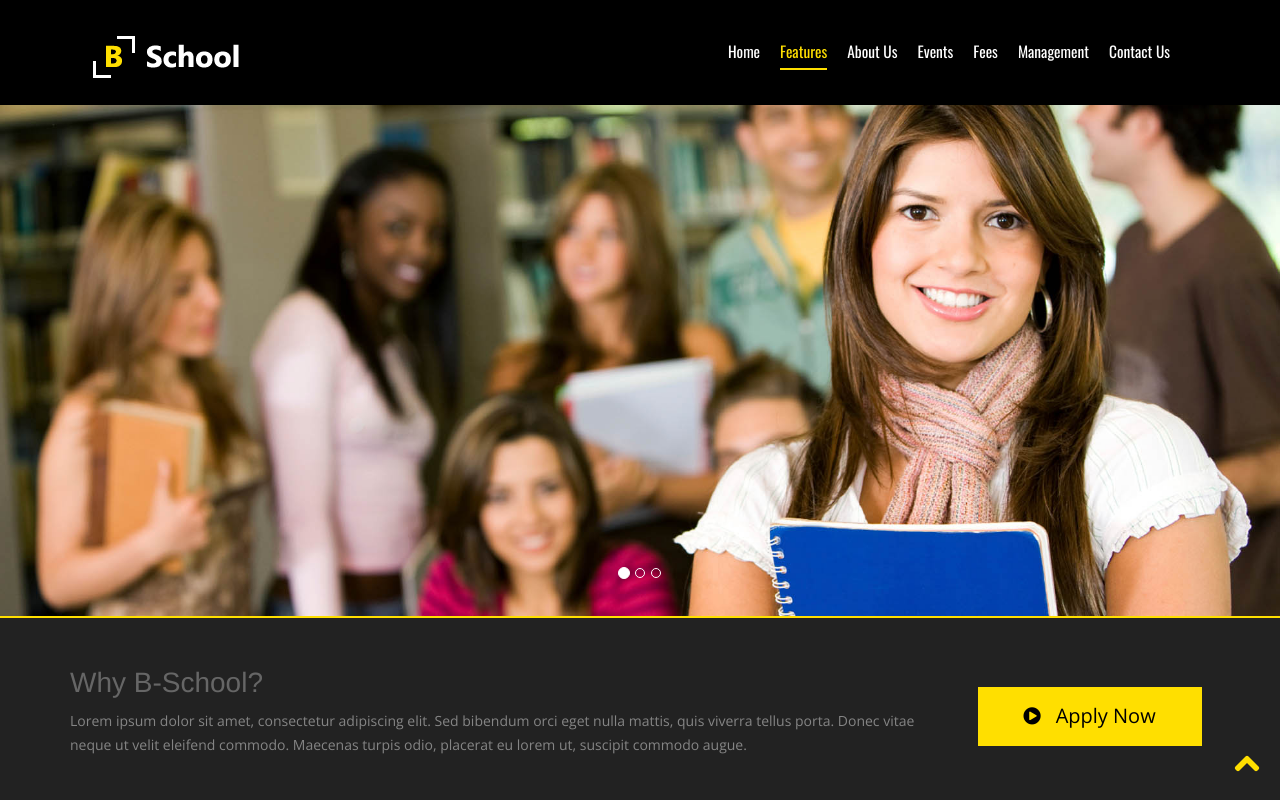
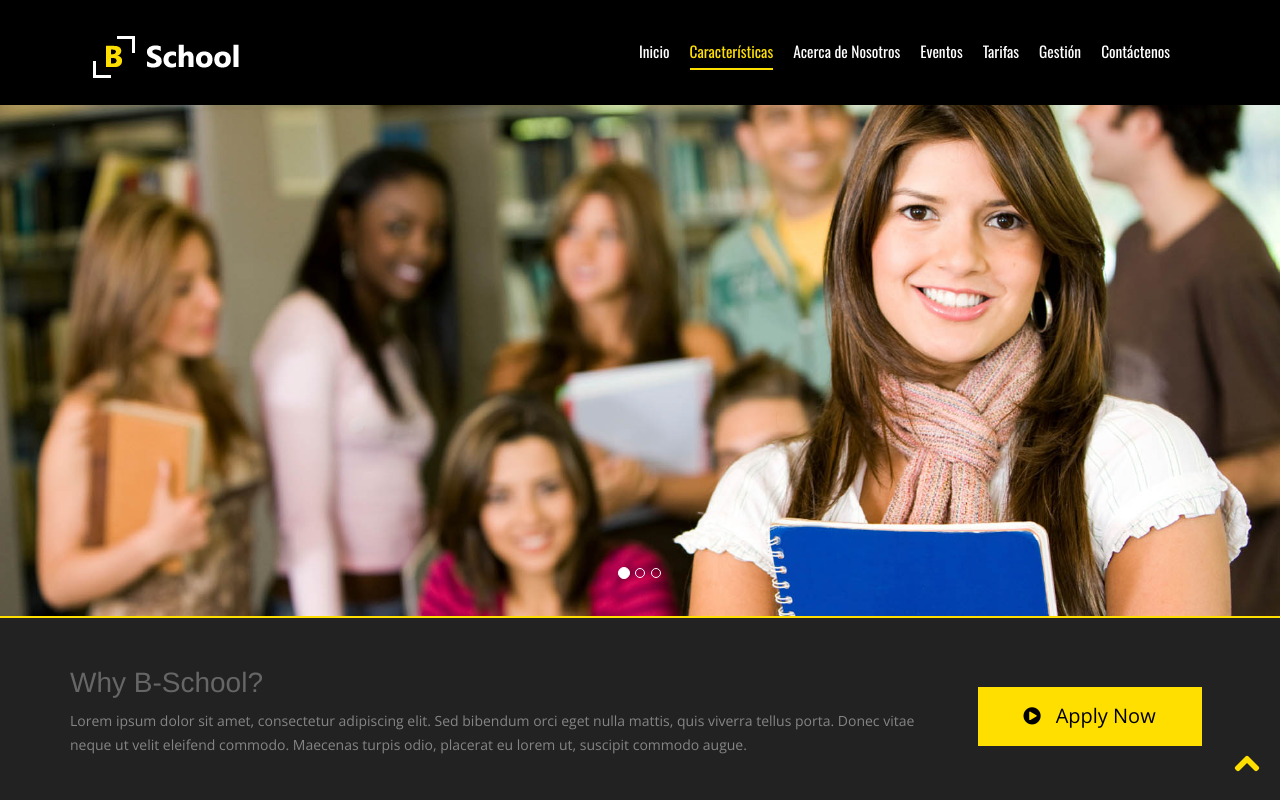
Before and after one commit to RichardDebugFile/ProyectoEscuelaEscudero, a plain HTML site: page index.html in a window 1280 px wide. Shown: the top 800 px of the page. Drawn offline with nearby package versions, Linux system fonts and the light colour scheme.

Commit message:
Primer Commit, cambio titulo header

```diff
--- a/index.html
+++ b/index.html
@@ -11,7 +11,7 @@
 <!--[if lt IE 9]>
     <meta http-equiv="X-UA-Compatible" content="IE=edge,chrome=1">
     <![endif]-->
-<title>B-School Free Education HTML5 Website Template | WebThemez</title>
+<title>Colegio Nacional Gonzalo Escudero</title>
 <meta name="description" content="">
 <meta name="author" content="WebThemez">
 <!--[if lt IE 9]>
@@ -41,13 +41,13 @@
       <!--/.navbar-header-->
       <div id="main-nav" class="collapse navbar-collapse">
         <ul class="nav navbar-nav" id="mainNav">
-          <li class="active" id="firstLink"><a href="#home" class="scroll-link">Home</a></li>
-          <li><a href="#Features" class="scroll-link">Features</a></li>
-          <li><a href="#aboutUs" class="scroll-link">About Us</a></li>
-          <li><a href="#work" class="scroll-link">Events</a></li>
-          <li><a href="#plans" class="scroll-link">Fees</a></li>
-          <li><a href="#team" class="scroll-link">Management</a></li>
-          <li><a href="#contactUs" class="scroll-link">Contact Us</a></li>
+          <li class="active" id="firstLink"><a href="#home" class="scroll-link">Inicio</a></li>
+          <li><a href="#Features" class="scroll-link">Características</a></li>
+          <li><a href="#aboutUs" class="scroll-link">Acerca de Nosotros</a></li>
+          <li><a href="#work" class="scroll-link">Eventos</a></li>
+          <li><a href="#plans" class="scroll-link">Tarifas</a></li>
+          <li><a href="#team" class="scroll-link">Gestión</a></li>
+          <li><a href="#contactUs" class="scroll-link">Contáctenos</a></li>
         </ul>
       </div>
       <!--/.navbar-collapse-->
```
